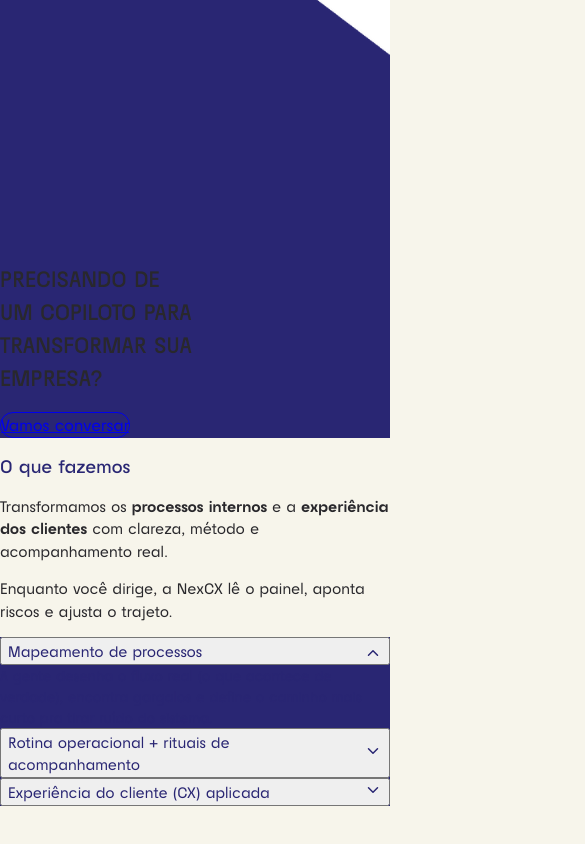
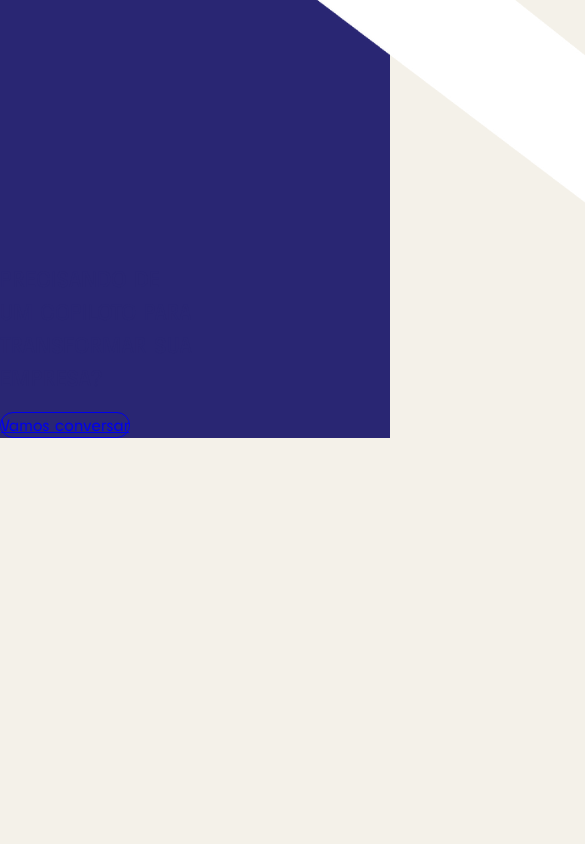
Before and after one commit to natashaalkmim-code/nexcx-site, a Next.js app: page / in a window 390 px wide. Shown: the part 978-1822 px from the top of the page, 585 px wide, since content can reach past the window. After the commit the page ends 1416 px from the top, so only its background shows below. Built offline with nearby package versions, Linux system fonts and the light colour scheme.

Commit message:
ajusta layout mobile

```diff
--- a/app/globals.css
+++ b/app/globals.css
@@ -99,8 +99,8 @@ body {
    ========================= */
 
 :root {
-  --background: #f7f5eb;
-  --foreground: #29282c;
+  --background: #F4F1E9;
+  --foreground: #292673;
   --primary: #292673;
   --accent: #fca402;
 }
@@ -110,8 +110,8 @@ html {
 }
 
 body {
-  background-color: var(--background);
-  color: var(--foreground);
+  background: #F4F1E9;
+  color: #292673;
   font-family: "Raela Grotesque", system-ui, -apple-system, sans-serif;
   line-height: 1.5;
 }
--- a/app/page.tsx
+++ b/app/page.tsx
@@ -8,31 +8,12 @@ type ToggleItem = {
 };
 
 export default function Home() {
-  const services = useMemo<ToggleItem[]>(
-    () => [
-      {
-        title: "Mapeamento de processos",
-        body:
-          "A gente desenha o fluxo real (o que acontece de verdade), encontra gargalos e define o caminho mais curto pra tirar ruído do sistema.",
-      },
-      {
-        title: "Rotina operacional + rituais de acompanhamento",
-        body:
-          "Estruturamos cadências, responsáveis e checkpoints pra decisão parar de depender de memória, feeling e urgência.",
-      },
-      {
-        title: "Experiência do cliente (CX) aplicada",
-        body:
-          "Ajuste de jornada, comunicação e handoffs. Menos atrito, menos retrabalho, mais clareza pro time e pro cliente.",
-      },
-    ],
-    []
-  );
-
-  const [openService, setOpenService] = useState<number | null>(0);
+  // ... seu useMemo + state (services, openService, etc.)
 
   return (
-<main className="w-full max-w-[392.854px] mx-auto bg-white min-h-screen overflow-x-hidden">
+    <main className="min-h-screen bg-[#F4F1E9]">
+      {/* CONTAINER que define a “largura do site” */}
+      <div className="mx-auto w-full max-w-[420px] bg-white">
         {/* HERO IMAGE (SEM CORTE) */}
         <section className="w-full">
           <img
@@ -45,13 +26,7 @@ export default function Home() {
 
         {/* BLOCO AZUL */}
         <section className="bg-[#292673] text-white px-8 py-10 space-y-6">
-        {/* seta em cima, alinhada à esquerda */}
-        <img
-          src="/imagens/Seta.png"
-          alt=""
-          className="w-6 h-auto"
-          draggable={false}
-        />
+          <img src="/imagens/Seta.png" alt="" className="w-6 h-auto" draggable={false} />
 
           <h2 className="uppercase leading-snug tracking-wide text-[22px]">
             Precisando de
@@ -71,111 +46,8 @@ export default function Home() {
           </a>
         </section>
 
-      {/* O QUE FAZEMOS */}
-      <section className="px-8 py-12 space-y-6">
-        <h2 className="text-[#292673] text-[18px] font-semibold">
-          O que fazemos
-        </h2>
-
-        <p className="text-[15px] leading-6">
-          Transformamos os <strong>processos internos</strong> e a{" "}
-          <strong>experiência dos clientes</strong> com clareza, método e
-          acompanhamento real.
-        </p>
-
-        <p className="text-[15px] leading-6">
-          Enquanto você dirige, a NexCX lê o painel, aponta riscos e ajusta o
-          trajeto.
-        </p>
-      </section>
-
-      {/* SERVIÇOS (FUNDO AZUL + CARDS BRANCOS COM TOGGLE) */}
-      <section className="bg-[#292673] px-6 py-10">
-        <div className="space-y-3">
-          {services.map((item, idx) => {
-            const isOpen = openService === idx;
-            return (
-              <div
-                key={item.title}
-                className="bg-white rounded-2xl overflow-hidden"
-              >
-                <button
-                  type="button"
-                  onClick={() => setOpenService(isOpen ? null : idx)}
-                  className="w-full flex items-center justify-between gap-3 px-5 py-4 text-left"
-                >
-                  <span className="text-[#292673] font-semibold text-[15px]">
-                    {item.title}
-                  </span>
-
-                  <span
-                    className={`shrink-0 transition-transform ${
-                      isOpen ? "rotate-180" : "rotate-0"
-                    }`}
-                    aria-hidden="true"
-                  >
-                    {/* chevron */}
-                    <svg
-                      width="18"
-                      height="18"
-                      viewBox="0 0 24 24"
-                      fill="none"
-                      className="text-[#292673]"
-                    >
-                      <path
-                        d="M6 9l6 6 6-6"
-                        stroke="currentColor"
-                        strokeWidth="2"
-                        strokeLinecap="round"
-                        strokeLinejoin="round"
-                      />
-                    </svg>
-                  </span>
-                </button>
-
-                {isOpen && (
-                  <div className="px-5 pb-5 text-[14px] leading-6 text-[#292673]/90">
-                    {item.body}
+        {/* resto do seu conteúdo aqui dentro... */}
       </div>
-                )}
-              </div>
-            );
-          })}
-        </div>
-      </section>
-
-      {/* CONTATO (sem título "Contatos", com logo no lugar do nome) */}
-      <section id="contato" className="px-8 py-12 space-y-6">
-        <div className="flex items-center">
-          <img
-            src="/imagens/Logo.png"
-            alt="NexCX"
-            className="h-8 w-auto"
-            draggable={false}
-          />
-        </div>
-
-        <div className="space-y-3">
-          <a
-            href="#"
-            className="block rounded-2xl border border-[#292673]/20 px-4 py-3 text-[#292673] font-medium"
-          >
-            WhatsApp
-          </a>
-          <a
-            href="#"
-            className="block rounded-2xl border border-[#292673]/20 px-4 py-3 text-[#292673] font-medium"
-          >
-            E-mail
-          </a>
-          <a
-            href="#"
-            className="block rounded-2xl border border-[#292673]/20 px-4 py-3 text-[#292673] font-medium"
-          >
-            Instagram
-          </a>
-        </div>
-      </section>
     </main>
   );
 }
```
Lines whose indentation alone changed are shown as unchanged.
